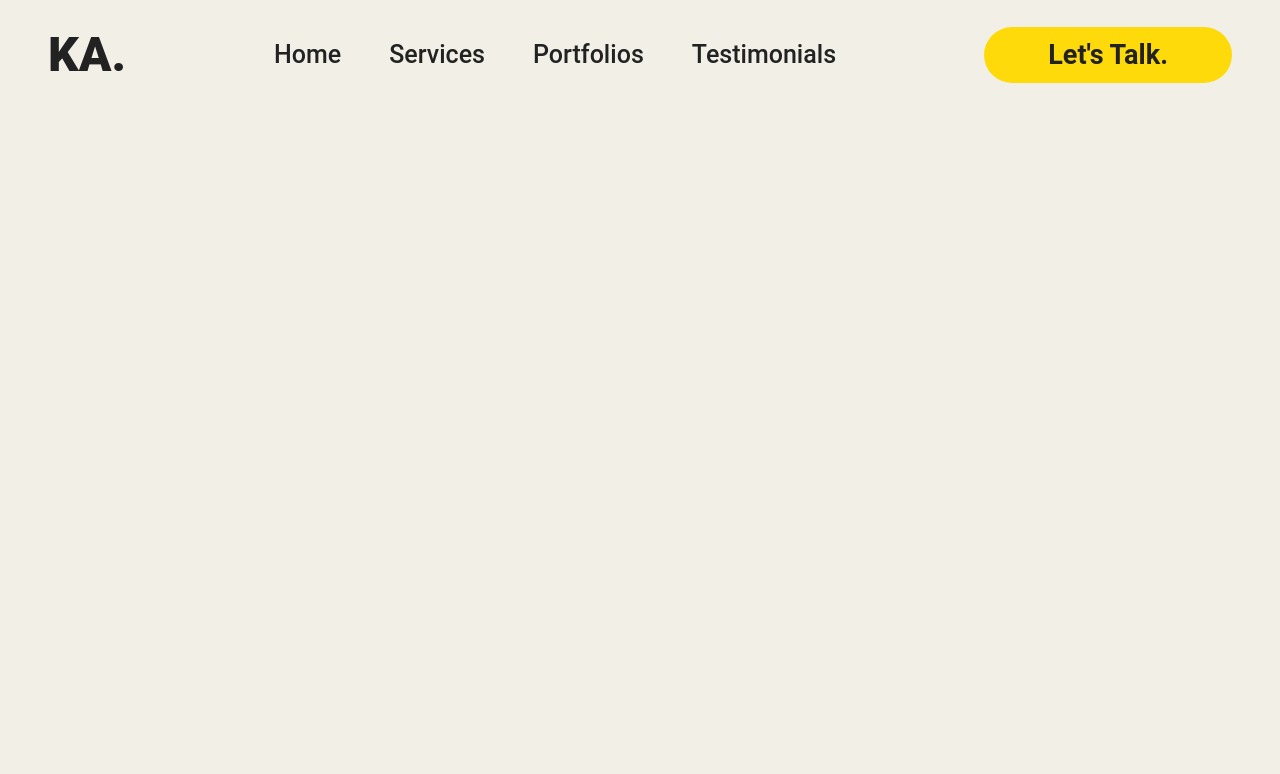
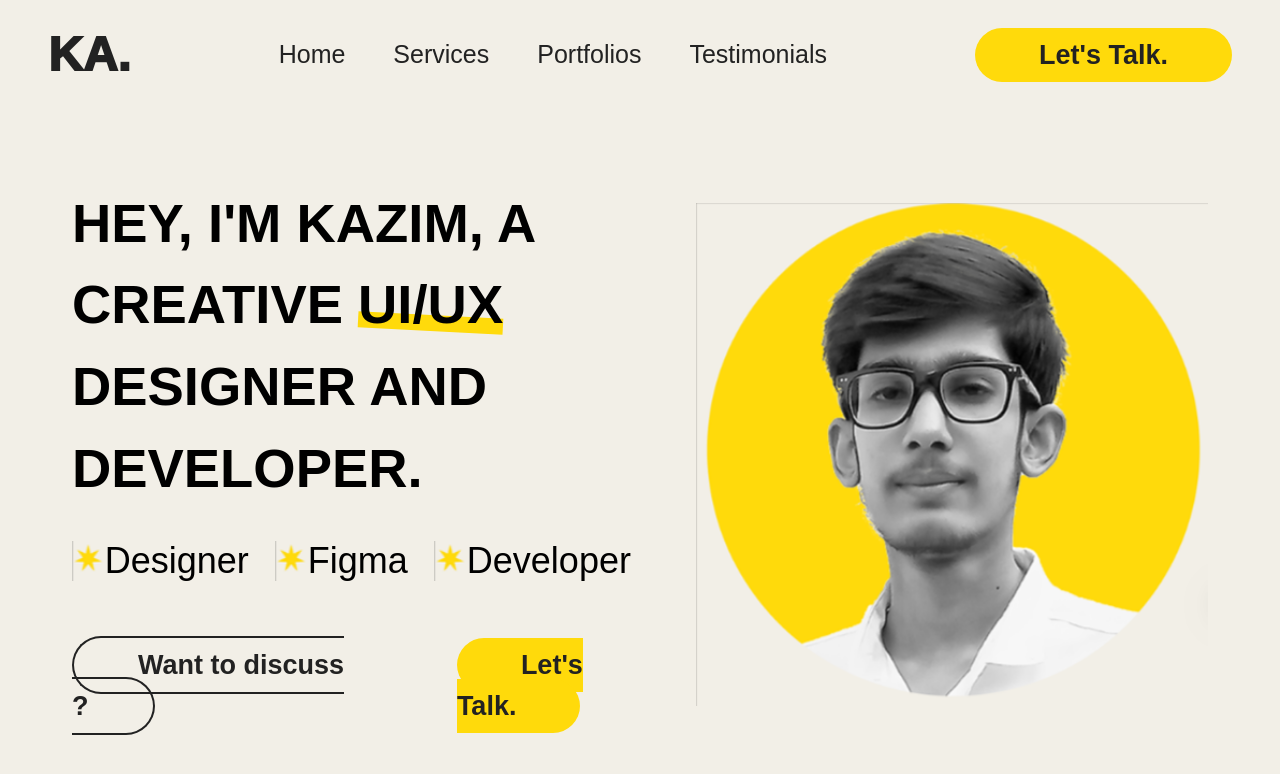
Before and after one commit to Ahmed-BenHajAmor/Portfolio-pure-Html-CSS, a plain HTML site: page index.html in a window 1280 px wide. Drawn offline with nearby package versions, Linux system fonts and the light colour scheme; a web font is replaced by a local one.

Commit message:
home-section-added

```diff
--- a/index.html
+++ b/index.html
@@ -13,7 +13,10 @@
                     colors: {
                         customGray: '#222222',
                         customYellow : '#FFDA0B'
-                    }
+                    },
+                    spacing: {
+                        '18': '4.5rem', // 72px
+                    },
                 }
             }
         }
@@ -42,8 +45,27 @@
     </nav>
 
 
-    <section class="home">
+    <section class="home flex justify-center items-center p-18">
+        <div class="home-content-container">
+            <h1>HEY, I'M KAZIM, A CREATIVE <span class="custom-underline">UI/UX</span> DESIGNER AND DEVELOPER.</h1>
 
+            <ul id="home-ul" class="flex gap-8 mt-8">
+                <!--content will be added dynamically using index.js (to avoid creating three tags)-->
+            </ul>
+
+            <div class="home-btns mt-16 flex gap-12">
+                <div class="connect-btn text-customGray">
+                    <a class="px-16 py-3 border-2 border-customGray rounded-full font-semibold" href="#">Want to discuss ?</a>
+                </div>
+                <div class="connect-btn text-customGray">
+                    <a class="px-16 py-3 bg-customYellow rounded-full font-semibold" href="#">Let's Talk.</a>
+                </div>
+            </div>
+        </div>
+
+        <div class="home-img">
+            <img src="assets/home-image.png" alt="my-img">
+        </div>
     </section>
 
 
--- a/index.js
+++ b/index.js
@@ -0,0 +1,17 @@
+const homeList = (text)=>{
+    const homeUl = document.querySelector('#home-ul');
+    const li = `<li class="flex items-center"><img class="h-full" src="assets/yellow-start.png" alt=""><h2 class="font-medium text-4xl">${text}</h2></li>`
+    const tempDiv = document.createElement('div')
+    tempDiv.innerHTML = li
+    homeUl.appendChild(tempDiv.firstChild)
+}
+
+const homeUlArr = ['Designer', 'Figma', 'Developer']
+
+document.addEventListener('DOMContentLoaded', ()=>{
+    homeUlArr.forEach(el => {
+        console.log('in');
+
+        homeList(el)
+    })
+})
--- a/style.css
+++ b/style.css
@@ -1,10 +1,20 @@
+@font-face {
+    font-family: 'Neogrotesk';
+    src: url('path/to/neogrotesk-smallcaps-regular.woff2') format('woff2'),
+         url('path/to/neogrotesk-smallcaps-regular.woff') format('woff'),
+         url('path/to/neogrotesk-smallcaps-regular.ttf') format('truetype');
+    font-weight: normal;
+    font-style: normal;
+    font-variant: small-caps; /* Enables small caps */
+}
+
 *{
     margin: 0;
     padding: 0;
     box-sizing: border-box;
     list-style: none;
     text-decoration: none;
-    font-family: 'Roboto', sans-serif;
+    font-family: 'Neogrotesk', sans-serif;
 
 }
 
@@ -25,3 +35,40 @@ body{
 .connect-btn a{
     font-size: 27px;
 }
+
+
+.home-content-container h1{
+    font-size: 3.4rem;
+    font-weight: 600;
+
+}
+
+
+.home-img img{
+    min-width: 32rem;
+}
+
+section:not(:first-of-type){
+    height: 100vh;
+}
+
+.home{
+    height: calc(100vh - 110px);
+}
+
+
+.custom-underline {
+    position: relative;
+  }
+
+  .custom-underline::after {
+    content: '';
+    position: absolute;
+    left: 0;
+    right: 0;
+    bottom: 4px;
+    height: 16px;
+    background-color: #FFDA0B;
+    rotate: 3deg;
+    z-index: -1;
+  }
```
Also changed, not shown: assets/Home-img.png (deleted), assets/home-image.png (added), assets/yellow-start.png (added).
